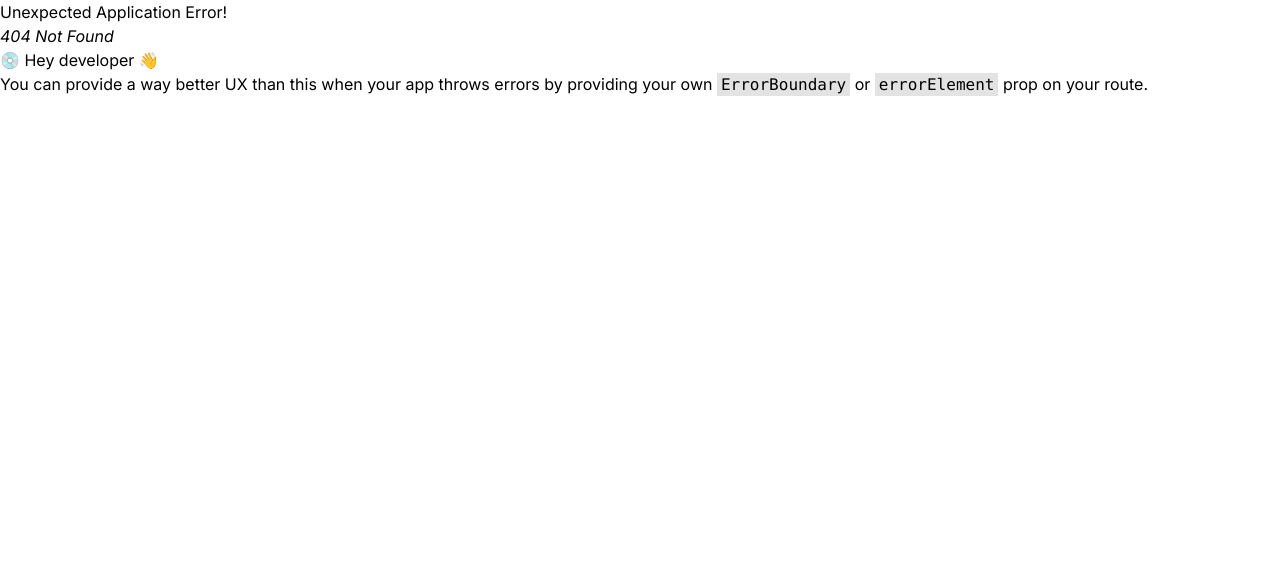
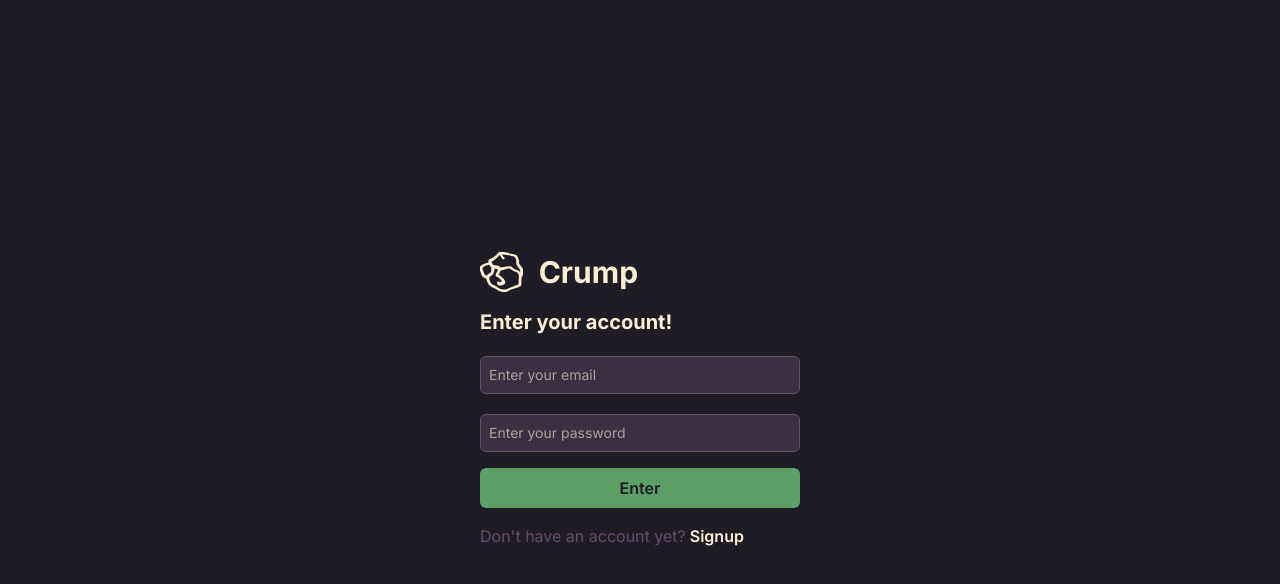
Before and after one commit to nothiaki/crump, a React (Vite) app in the folder client/: page /in in a window 1280 px wide. Before the commit this address had no page. Shown: the top 584 px of the page. Built offline with nearby package versions, Linux system fonts and the light colour scheme.

Commit message:
feat: login page

```diff
--- /dev/null
+++ b/client/src/pages/in.tsx
@@ -0,0 +1,37 @@
+import { Input } from "../components/ui/input/input"
+import { Submit } from "../components/ui/input/submit"
+import { LogoTitle } from "../components/ui/logo/logo-title"
+
+export function In() {
+  return (
+    <>
+      <div className="h-screen flex items-center justify-center bg-prim-900 text-text-100">
+        <main className="flex flex-col gap-4 md:w-1/4">
+          <LogoTitle />
+          <h2 className="text-xl font-bold">Enter your account!</h2>
+
+          <form className="flex flex-col gap-4">
+            <Input
+              type="email"
+              name="email"
+              ph="Enter your email"
+            />
+
+            <Input
+              type="password"
+              name="password"
+              ph="Enter your password"
+            />
+
+            <Submit val="Enter" />
+          </form>
+
+          <p className="text-prim-400">
+            Don't have an account yet?
+            <a href="up" target="_self" className="text-text-100 font-semibold"> Signup</a>
+          </p>
+        </main>
+      </div>
+    </>
+  )
+}
```
Also changed, not shown: client/src/main.tsx (+9 -0 lines).
